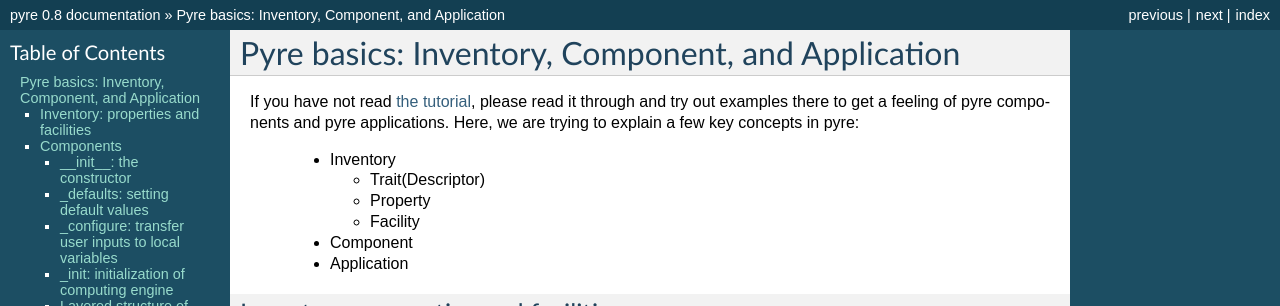
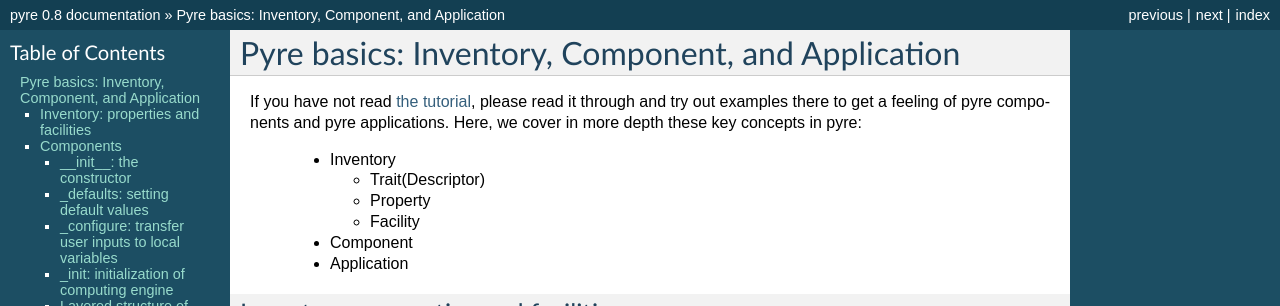
Before and after one commit to danse-inelastic/pyre, a Sphinx documentation site: the page built from docs/pyreBasics.rst, in a window 1280 px wide and 900 px high. Shown: the top 306 px of the window. Built offline with Sphinx 7.4.7, drawn with Linux system fonts in a browser that asks for light colours; formulas are drawn with MathJax 3; some of the changed text lies outside the part shown.

Commit message:
updating with corrections and additional db docs

```diff
--- a/docs/journal.rst
+++ b/docs/journal.rst
@@ -6,7 +6,7 @@
 Journal
 -------
 
-For those used to debugging daemons such as log4j or inserting print statements, journal is the debugging tool for you.  It is also a good model of a pyre application as discussed in :ref:`the section on advanced pyre <journal-structure>`.  Because journal is a daemon, it produces debugging info for all application types, whether distributed or local.
+For those used to debugging daemons such as log4j or inserting print statements, journal is the debugging tool for you.  It is also a good model of a pyre application as discussed in :ref:`the section on advanced pyre <journal-structure>`_.  Because journal is a daemon, it produces debugging info for all application types, whether distributed or local.
 
 To start using journal, first execute the journal daemon by typing::
 
--- a/docs/pyreAdvancedTopics.rst
+++ b/docs/pyreAdvancedTopics.rst
@@ -17,7 +17,7 @@
 
 etc/
 ^^^^
-This directory stores facility factory method files, called `odb files <>`_, for switching facilities at run time.  The internal structure of etc/ mirrors the structure of the application and its components.  For example suppose the application is called MdApp with the inventory::
+This directory stores facility factory method files, called `odb files <odb-pml-files>`_, for switching facilities at run time.  The internal structure of etc/ mirrors the structure of the application and its components.  For example suppose the application is called MdApp with the inventory::
 
     class MdApp(Script):
 
--- a/docs/pyreBasics.rst
+++ b/docs/pyreBasics.rst
@@ -9,7 +9,7 @@
 
 If you have not read :ref:`the tutorial <pyre-tutorials>`, please read it through
 and try out examples there to get a feeling of pyre components and pyre applications.
-Here, we are trying to explain a few key concepts in pyre:
+Here, we cover in more depth these key concepts in pyre:
 
  * Inventory
 
```
Also changed, not shown: other parts of docs/pyreBasics.rst (+2 -1 lines), docs/pyrePackages.rst (+15 -21 lines).
